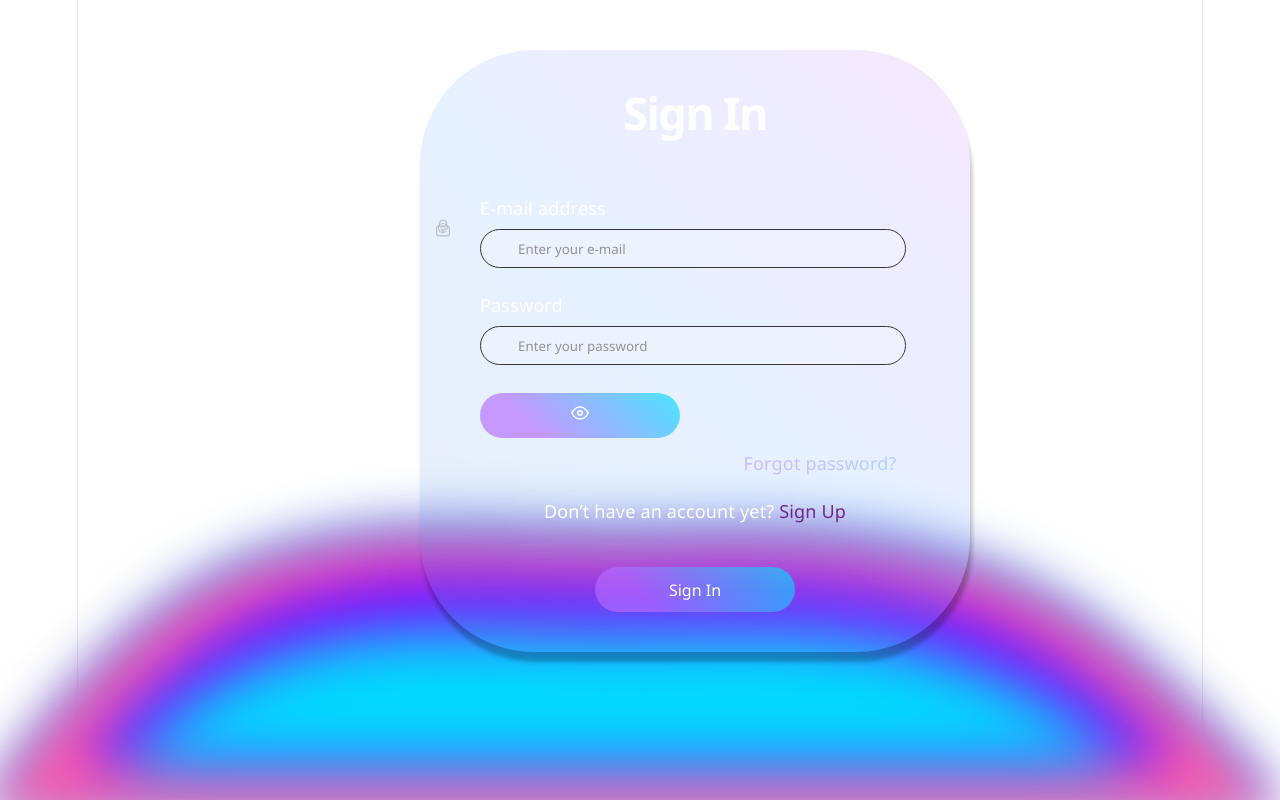
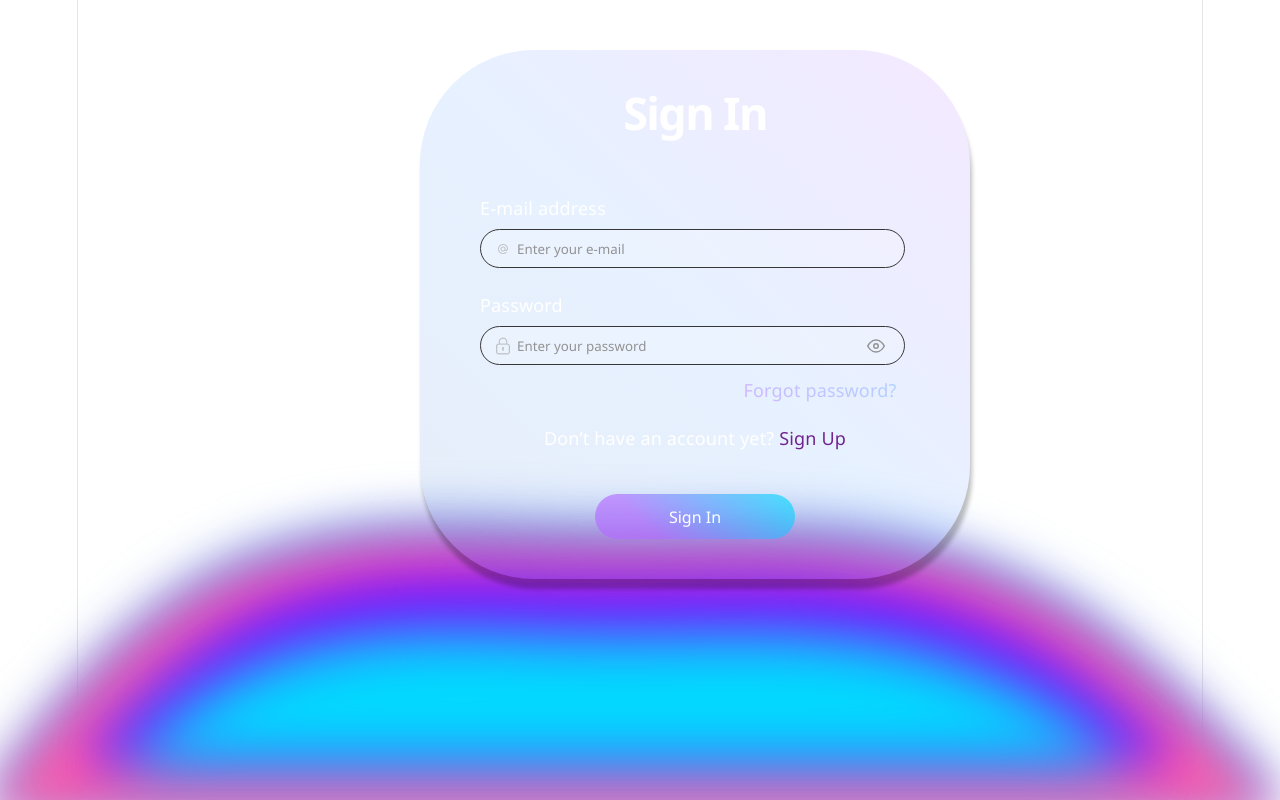
Before and after one commit to Amel2004M/AI-project, a React (Vite) app in the folder frontend/: page /signin in a window 1280 px wide. Built offline with nearby package versions, Linux system fonts and the light colour scheme.

Commit message:
renamed some id, added icons in ResetPassword and Resetting Password pages and fixed it css

```diff
--- a/frontend/src/pages/ResetPassword.css
+++ b/frontend/src/pages/ResetPassword.css
@@ -8,11 +8,12 @@
 .reset-password input{
     color: white;
     font-family: 'Segoe UI', Tahoma, Geneva, Verdana, sans-serif;
-    width: 420px;
+    width: 385px;
     height: 35px;
     border-radius: 30px;
     border: 1px solid #363637;
     background: rgba(255, 255, 255, 0.15);
+    padding-left: 36px;
     display: flex;
     justify-content: center;
     align-items: center;
@@ -23,7 +24,6 @@
     font-weight: 400;
     color: #939393;
     line-height: normal;
-    padding-left: 35px;
 }
 
 .reset-password .input_grp {
@@ -32,6 +32,16 @@
   gap: 8px;
   width: 100%;
   margin-bottom: 100px;
+}
+
+.left-icon-resetpwd{
+  position: absolute;
+  left: 16px;
+  top: 28%;
+  transform: translateX(-2px);
+  width: 18px;
+  height: 18px;
+  opacity: 0.7;
 }
 
 .reset-password p{
--- a/frontend/src/pages/ResetPassword.jsx
+++ b/frontend/src/pages/ResetPassword.jsx
@@ -12,7 +12,8 @@ const ResetPassword =  () => {
                 <p>Enter your email below to receive your code</p>
                 <div className='input_grp'>
                   <label htmlFor="E-mail">E-mail address</label>
-                  <img src={emailIcon} alt="e-mail icon" className='left-icon' />
+                  <div className="input-wrapper">
+                    <img src={emailIcon} alt="e-mail icon" className='left-icon-resetpwd' />
                     <input
                      type="email"
                      id="E-mail"
@@ -23,6 +24,7 @@ const ResetPassword =  () => {
                      required
                     />
                   </div>
+                </div>
             </Template>
         </div>
     );
--- a/frontend/src/pages/ResettingPassword.css
+++ b/frontend/src/pages/ResettingPassword.css
@@ -8,11 +8,12 @@
 .resetting-password input{
     color: white;
     font-family: 'Segoe UI', Tahoma, Geneva, Verdana, sans-serif;
-    width: 420px;
+    width: 385px;
     height: 35px;
     border-radius: 30px;
     border: 1px solid #363637;
     background: rgba(255, 255, 255, 0.15);
+    padding-left: 36px;
     display: flex;
     justify-content: center;
     align-items: center;
@@ -23,7 +24,6 @@
     font-weight: 400;
     color: #939393;
     line-height: normal;
-    padding-left: 35px;
 }
 
 .resetting-password .input_grp {
--- a/frontend/src/pages/ResettingPassword.jsx
+++ b/frontend/src/pages/ResettingPassword.jsx
@@ -30,7 +30,7 @@ const ResettingPassword =  () => {
                 <div className='input_grp'>
                   <label htmlFor="Password">Password</label>
                   <div className='input-wrapper'>
-                    <img src={passwordIcon} alt="password icon" className='left-icon' />
+                    <img src={passwordIcon} alt="password icon" className='left-icon-resettingpwd' />
                     <input
                      type={showPassword ? 'text' : 'password'}
                      id="Password"
@@ -54,7 +54,7 @@ const ResettingPassword =  () => {
                 <div className='input_grp'>
                     <label htmlFor="ConfirmPassword">Confirm password</label>
                     <div className="input-wrapper">
-                        <img src={passwordIcon} alt="password icon" className='left-icon'/>
+                        <img src={passwordIcon} alt="password icon" className='left-icon-resettingpwd'/>
                         <input
                             type={showConfirmPassword ? 'text' : 'password'}
                             id="ConfirmPassword"
--- a/frontend/src/pages/SignIn.css
+++ b/frontend/src/pages/SignIn.css
@@ -8,11 +8,12 @@
 .sign-in input{
     color: white;
     font-family: 'Segoe UI', Tahoma, Geneva, Verdana, sans-serif;
-    width: 420px;
+    width: 385px;
     height: 35px;
     border-radius: 30px;
     border: 1px solid #363637;
     background: rgba(255, 255, 255, 0.15);
+    padding-left: 36px;
     display: flex;
     justify-content: center;
     align-items: center;
@@ -23,7 +24,6 @@
     font-weight: 400;
     color: #939393;
     line-height: normal;
-    padding-left: 35px;
 }
 
 .sign-in .input_grp {
@@ -31,6 +31,16 @@
   flex-direction: column;
   gap: 8px;
   width: 100%;
+}
+
+.left-icon-signin {
+  position: absolute;
+  left: 16px;
+  top: 28%;
+  transform: translateX(-2px);
+  width: 18px;
+  height: 18px;
+  opacity: 0.7;
 }
 
 .sign-in p{
@@ -63,3 +73,29 @@
     -webkit-text-fill-color: transparent;
     text-decoration: none;
 }
+
+.sign-in .eye-btn {
+    position: absolute;
+    right: 25px;
+    transform: translateY(-28px);
+    background: none;
+    border: none;
+    cursor: pointer;
+    color: #939393;
+    display: flex;
+    align-items: center;
+    padding: 0;
+    margin: 0;
+    /* override Template button styles */
+    width: auto;
+    height: auto;
+    border-radius: 0;
+    font-size: inherit;
+    font-weight: inherit;
+    transition: color 0.2s ease;
+}
+
+.sign-in .eye-btn:hover {
+    color: white;
+    box-shadow: none;
+}
--- a/frontend/src/pages/SignIn.jsx
+++ b/frontend/src/pages/SignIn.jsx
@@ -30,7 +30,8 @@ const SignIn =  () => {
             <Template title="Sign In" button_text="Sign In" navigateTo="/signin">
                 <div className='input_grp'>
                   <label htmlFor="E-mail">E-mail address</label>
-                  <img src={emailIcon} alt="e-mail icon" className='left-icon' />
+                  <div className="input-wrapper">
+                    <img src={emailIcon} alt="e-mail icon" className='left-icon-signin' />
                     <input
                      type="email"
                      id="E-mail"
@@ -41,9 +42,12 @@ const SignIn =  () => {
                      required
                     />
                   </div>
+
+                </div>
                 <div className='input_grp'>
                   <label htmlFor="Password">Password</label>
-                  <img src={passwordIcon} alt="password icon" className='left-icon' />
+                  <div className="input-wrapper">
+                    <img src={passwordIcon} alt="password icon" className='left-icon-signin' />
                     <input
                      type={showPassword ? 'text' : 'password'}
                      id="Password"
@@ -61,6 +65,7 @@ const SignIn =  () => {
                     >
                     {showPassword ? <EyeClosed /> : <EyeOpen />}
                     </button>
+                  </div>
                   <Link to="/reset-password" className="forgot-link">Forgot password?</Link>
                 </div>
 
--- a/frontend/src/pages/SignUp.css
+++ b/frontend/src/pages/SignUp.css
@@ -37,7 +37,7 @@
     position: relative;
 }
 
-.left-icon {
+.left-icon-signup{
   position: absolute;
   left: 72px;
   top: 28%;
--- a/frontend/src/pages/SignUp.jsx
+++ b/frontend/src/pages/SignUp.jsx
@@ -32,7 +32,7 @@ const SignUp = () => {
         <div className='input_grp'>
           <label htmlFor="E-mail">E-mail address</label>
           <div className="input-wrapper">
-            <img src={emailIcon} alt="e-mail icon" className='left-icon' />
+            <img src={emailIcon} alt="e-mail icon" className='left-icon-signup' />
             <input
               type="email"
               id="E-mail"
@@ -48,7 +48,7 @@ const SignUp = () => {
         <div className='input_grp'>
           <label htmlFor="Password">Password</label>
           <div className="input-wrapper">
-            <img src={passwordIcon} alt="password icon" className='left-icon' />
+            <img src={passwordIcon} alt="password icon" className='left-icon-signup' />
             <input
               type={showPassword ? 'text' : 'password'}
               id="Password"
@@ -72,7 +72,7 @@ const SignUp = () => {
         <div className='input_grp'>
           <label htmlFor="ConfirmPassword">Confirm password</label>
           <div className="input-wrapper">
-            <img src={passwordIcon} alt="password icon" className='left-icon'/>
+            <img src={passwordIcon} alt="password icon" className='left-icon-signup'/>
             <input
               type={showConfirmPassword ? 'text' : 'password'}
               id="ConfirmPassword"
--- a/frontend/src/pages/VerifyCode.jsx
+++ b/frontend/src/pages/VerifyCode.jsx
@@ -4,17 +4,18 @@ import "./VerifyCode.css"
 import Template from "../components/Template.jsx"
 
 const VerifyCode =  () => {
+const [code, setCode] = useState('');
 
     return(
         <div className="verify-code">
             <Template title="Verify Code" button_text="Verify" navigateTo="/resetting-password">
                 <p>Please enter the code we just sent to your email</p>
                 <div className='input_grp'>
-                  <input type="number" id="number1" placeholder="-" />
-                  <input type="number" id="number2" placeholder="-" />
-                  <input type="number" id="number3" placeholder="-" />
-                  <input type="number" id="number4" placeholder="-" />
-                  <input type="number" id="number5" placeholder="-" />
+                  <input type="number" id="number1" placeholder="-" required/>
+                  <input type="number" id="number2" placeholder="-" required/>
+                  <input type="number" id="number3" placeholder="-" required/>
+                  <input type="number" id="number4" placeholder="-" required/>
+                  <input type="number" id="number5" placeholder="-" required/>
                 </div>
 
                   <p> Didn't receive any email?{" "}
```
Lines whose indentation alone changed are shown as unchanged.
